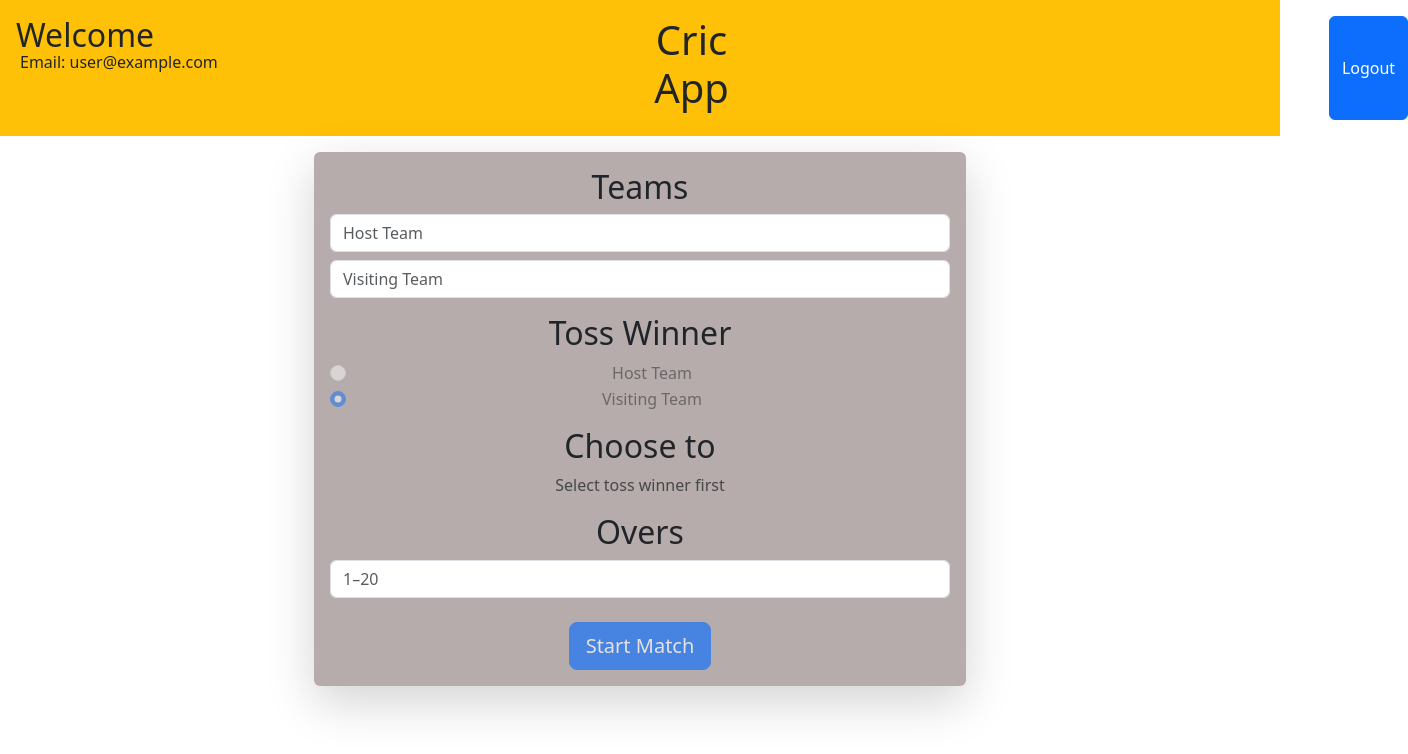
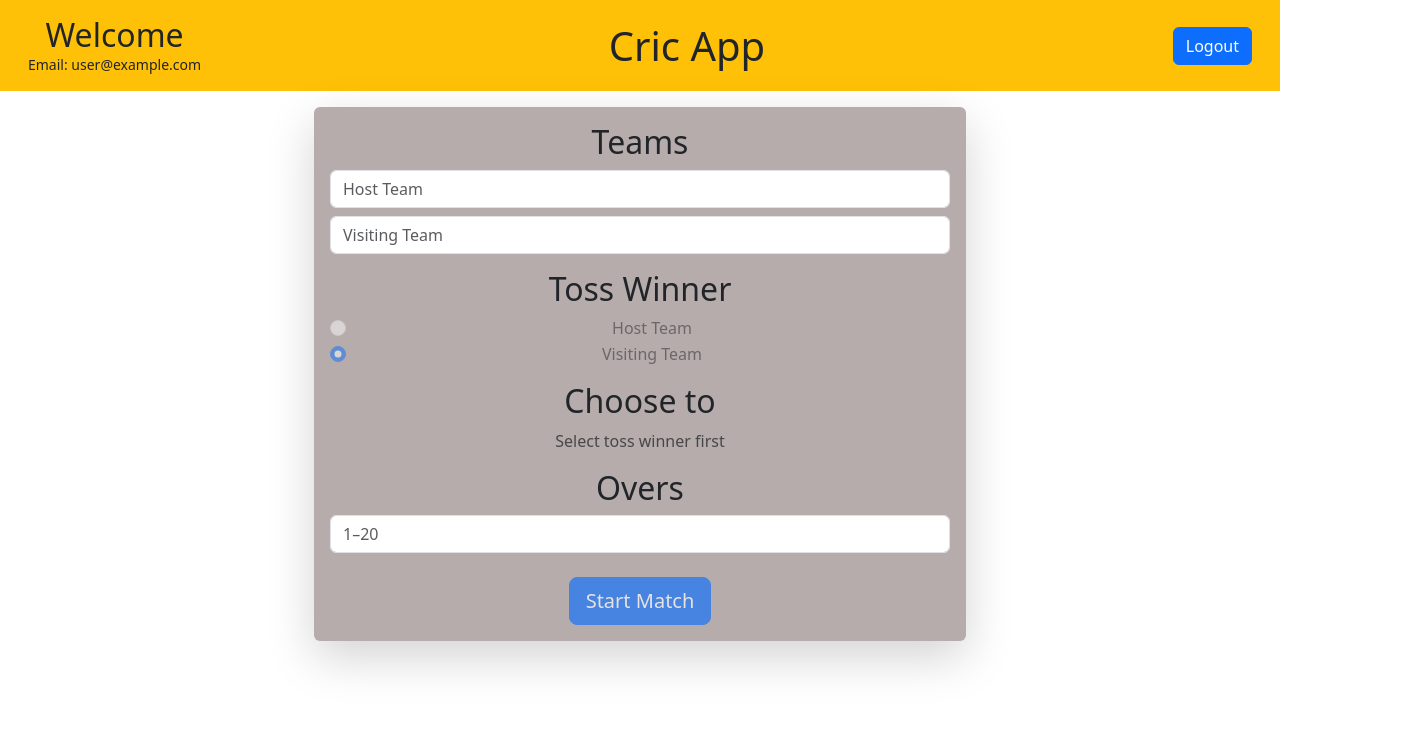
Before and after one commit to Snehith-Yamlapalli/Cricket-Live-Scorer-With-Authenication, a React (Create React App) app: page /Home in a window 1280 px wide. Shown: the top 754 px of the page, 1408 px wide, since content can reach past the window. Built offline with nearby package versions, Linux system fonts and the light colour scheme; no server answers; sample sign-in values are in the browser's storage.

Commit message:
Update Profile.jsx

```diff
--- a/src/components/Profile.jsx
+++ b/src/components/Profile.jsx
@@ -31,16 +31,27 @@ const Home = () => {
   return (
     <div>
       {userDetails ? (
-        <div className="col-md-12 bg-warning d-flex p-3 mb-3 " style={{ gap: '250px' }}>
-          <h2>Welcome</h2>
-          <div>
-            <p style={{ position: 'absolute', left: '20px', top: '50px' }}>Email: {userDetails.email}</p>
-          </div>
-          <h1>Cric App</h1>
-          <button className="btn btn-primary" onClick={logout} style={{ marginLeft: '350px' }}>
-            Logout
-          </button>
-        </div>
+       <div className="container-fluid">
+  <div className="row bg-warning p-3 mb-3 align-items-center justify-content-between">
+
+    <div className="col-6 col-md-auto">
+      <h2 className="mb-0">Welcome</h2>
+      <p className="mb-0" style={{ fontSize: '14px' }}>Email: {userDetails.email}</p>
+    </div>
+
+    <div className="col-12 col-md-auto text-center mt-3 mt-md-0">
+      <h1 className="mb-0">Cric App</h1>
+    </div>
+
+    <div className="col-12 col-md-auto text-end mt-3 mt-md-0">
+      <button className="btn btn-primary" onClick={logout}>
+        Logout
+      </button>
+    </div>
+
+  </div>
+</div>
+
       ) : (
         <p>Loading...</p>
       )}
```
